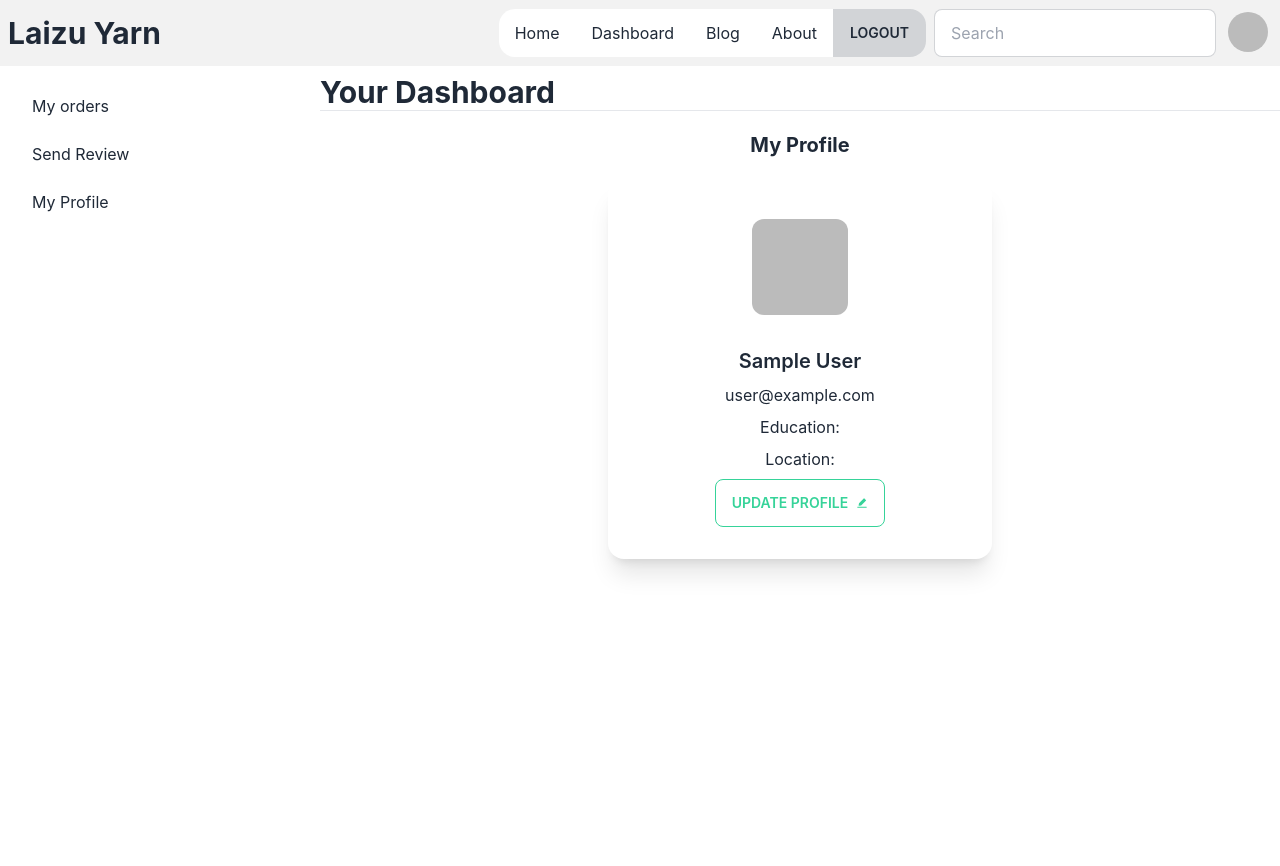
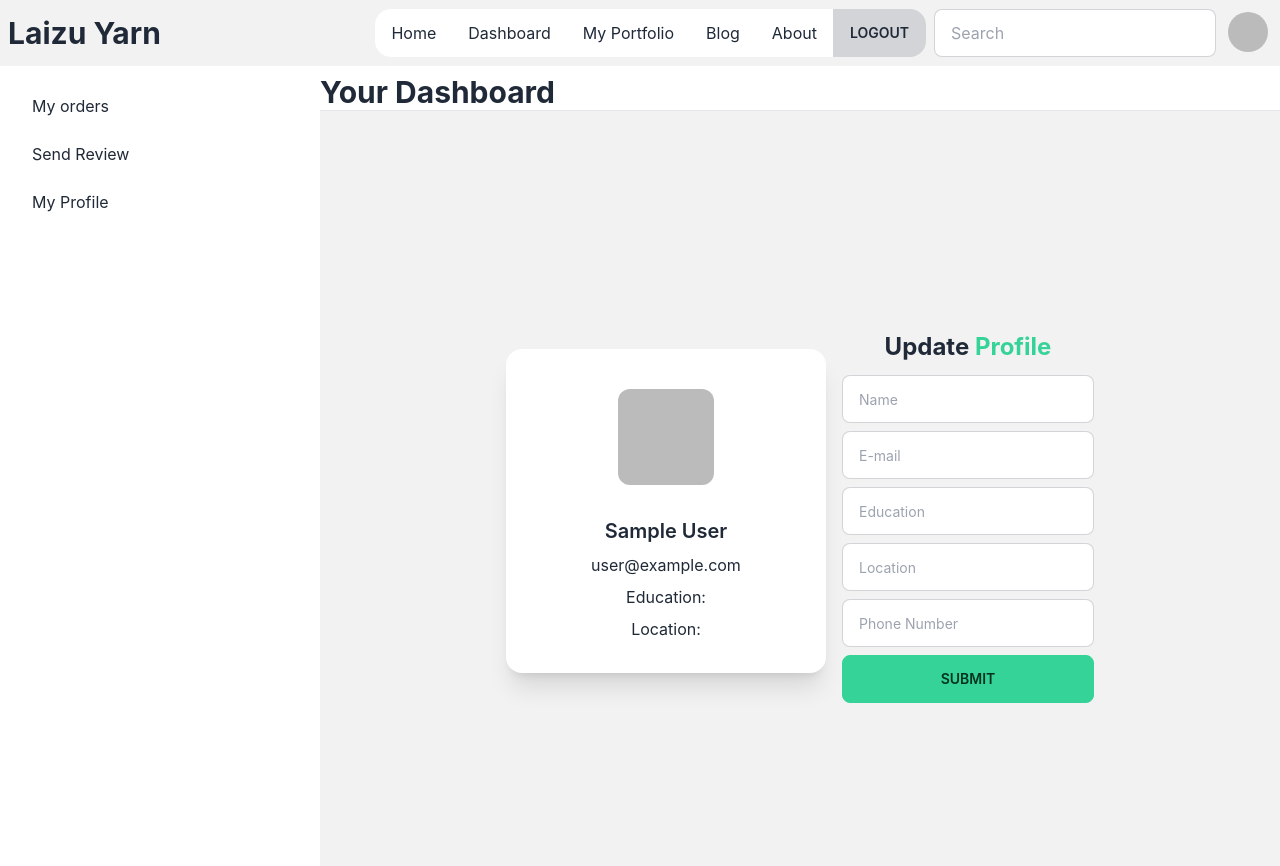
Before and after one commit to laizuakram1/yarn-warehouse, a React (Create React App) app: page /dashboard/profile in a window 1280 px wide. Built offline with nearby package versions, Linux system fonts and the light colour scheme; no server answers; sample sign-in values are in the browser's storage.

Commit message:
create portfolio section

```diff
--- a/src/App.js
+++ b/src/App.js
@@ -12,8 +12,8 @@ import RequireAuth from "./Pages/Shared/RequireAuth";
 import Dashboard from "./Pages/Dashboard/Dashboard";
 import MyOrders from "./Pages/Dashboard/MyOrders";
 import SendReview from "./Pages/Dashboard/SendReview";
-import MyProflile from "./Pages/Dashboard/MyProflile";
-
+import MyProfile from "./Pages/Dashboard/MyProfile";
+import Portfolio from "./Pages/Dashboard/Portfolio/Portfolio";
 
 function App() {
   return (
@@ -31,12 +31,15 @@ function App() {
         <Route path='/dashboard' element={<RequireAuth><Dashboard></Dashboard></RequireAuth>}>
           <Route path='/dashboard/orders' element={<MyOrders></MyOrders>}></Route>
           <Route path='/dashboard/review' element={<SendReview></SendReview>}></Route>
-          <Route path='/dashboard/profile' element={<MyProflile></MyProflile>}></Route>
+          <Route path='/dashboard/profile' element={<MyProfile></MyProfile>}></Route>
+
         </Route>
+        <Route path='/portfolio' element={<Portfolio></Portfolio>}></Route>
         <Route path='/login' element={<Login></Login>}></Route>
         <Route path='/signup' element={<SignUp></SignUp>}></Route>
 
       </Routes>
+
       <ToastContainer/>
     </div>
   );
--- /dev/null
+++ b/src/Pages/Dashboard/MyProfile.js
@@ -0,0 +1,75 @@
+import React, { useEffect } from 'react';
+import { useAuthState } from 'react-firebase-hooks/auth';
+import auth from '../../firebase.init';
+import { useForm } from "react-hook-form";
+
+
+
+
+
+const MyProfile = () => {
+    const [user] = useAuthState(auth);
+
+
+
+    const { register, handleSubmit } = useForm();
+    const onSubmit = data => {
+
+        fetch(`http://localhost:5000/profile`,{
+            method:'POST',
+            headers:{
+                'conternt-type':'application/jsonn'
+            },
+            body:JSON.stringify(data)
+        })
+        .then(res => res.json())
+        .then(data => console.log(data))
+
+    };
+
+    return (
+
+        <div class="hero min-h-screen bg-base-200">
+
+            <div class="hero-content flex-col lg:flex-row-reverse">
+
+                <form onSubmit={handleSubmit(onSubmit)} >
+                <h2 className='text-2xl font-bold text-center py-3'>Update <span className='text-success'>Profile</span></h2>
+               <div className='grid grid-cols-1 gap-2'>
+               <input
+                {...register("name", {required:true})} type="text" placeholder="Name" class="input input-bordered input-md w-full max-w-xs" />
+                <input
+                {...register("email", {required:true})} type="email" placeholder="E-mail" class="input input-bordered input-md w-full max-w-xs" />
+                <input
+                {...register("education", {required:true})} type="text" placeholder="Education" class="input input-bordered input-md w-full max-w-xs" />
+                <input
+                {...register("location", {required:true})} type="text" placeholder="Location" class="input input-bordered input-md w-full max-w-xs" />
+                <input
+                {...register("phone", {required:true})} type="number" placeholder="Phone Number" class="input input-bordered input-md w-full max-w-xs" />
+
+                    <input type="submit" className='btn btn-success' />
+               </div>
+                </form>
+
+
+                <div>
+                    <div class="card w-80 bg-base-100 shadow-xl">
+                        <figure class="px-10 pt-10">
+                            <img src={user?.photoURL} alt="Shoes" class="rounded-xl" />
+                        </figure>
+                        <div class="card-body items-center text-center">
+                            <h2 class="card-title">{user?.displayName}</h2>
+                            <p>{user?.email}</p>
+                            <p>Education:</p>
+                            <p>Location:</p>
+                        </div>
+                    </div>
+                </div>
+            </div>
+        </div>
+
+
+    );
+};
+
+export default MyProfile;
--- a/src/Pages/Dashboard/MyProflile.js
+++ /dev/null
@@ -1,36 +0,0 @@
-import React from 'react';
-import { useAuthState } from 'react-firebase-hooks/auth';
-import auth from '../../firebase.init';
-import { AiFillEdit } from "react-icons/ai";
-
-
-
-
-const MyProflile = () => {
-    const [user] = useAuthState(auth);
-    console.log(user);
-
-
-    return (
-        <div>
-            <h2 className='text-xl py-5 text-center font-bold'>My Profile</h2>
-            <div class="card w-96 bg-base-100 shadow-xl mx-auto">
-                <figure class="px-10 pt-10">
-                    <img src={user?.photoURL} alt="Shoes" class="rounded-xl" />
-                </figure>
-                <div class="card-body items-center text-center">
-                    <h2 class="card-title">{user?.displayName}</h2>
-                    <p>{user?.email}</p>
-                    <p>Education:</p>
-                    <p>Location:</p>
-                    <div class="card-actions">
-                    <button class="btn btn-outline btn-success">Update Profile <AiFillEdit className='ps-2 text-xl'></AiFillEdit></button>
-
-                    </div>
-                </div>
-            </div>
-        </div>
-    );
-};
-
-export default MyProflile;
--- /dev/null
+++ b/src/Pages/Dashboard/Portfolio/Portfolio.js
@@ -0,0 +1,40 @@
+import React from 'react';
+import { useAuthState } from 'react-firebase-hooks/auth';
+import { FaBookOpen, FaFacebook, FaLinkedin, FaUserGraduate, FaYoutube } from 'react-icons/fa';
+import auth from '../../../firebase.init';
+
+
+const Portfolio = () => {
+    const [user] = useAuthState(auth);
+
+    return (
+        <div class="card w-96 bg-base-100 shadow-xl mx-auto mt-10">
+            <figure class="px-10 pt-10">
+                <div class="avatar online">
+                    <div class="w-24 rounded-full">
+                        <img src={user?.photoURL} alt='user' />
+                    </div>
+                </div>
+            </figure>
+            <div class="card-body items-center text-center">
+                <h2 class="card-title">{user?.displayName}</h2>
+                <p>{user?.email}</p>
+                <p><FaUserGraduate className='inline mr-2'></FaUserGraduate>Dimplopa in Medical Technologist</p>
+                <p><FaBookOpen className='inline mr-2'></FaBookOpen>K.H Memorial health technology Institute</p>
+                <div class="card-actions">
+                    <button class="btn btn-primary">Buy Now</button>
+                </div>
+            </div>
+            <div class="border-opacity-50">
+                <div class="divider">Connect with me</div>
+                <div class="grid grid-cols-3 h-20 card bg-base-300 rounded-box place-items-center text-l ">
+                    <FaFacebook className='hover:text-orange-500'></FaFacebook>
+                    <FaLinkedin className='hover:text-orange-500'></FaLinkedin>
+                     <FaYoutube className='hover:text-orange-500'></FaYoutube>
+                </div>
+            </div>
+        </div>
+    );
+};
+
+export default Portfolio;
--- a/src/Pages/Home/Navbar.js
+++ b/src/Pages/Home/Navbar.js
@@ -33,6 +33,7 @@ const Navbar = () => {
             <ul class="menu menu-vertical lg:menu-horizontal bg-base-100 rounded-box mr-2">
                 <li><Link to='/'>Home</Link></li>
                 <li><Link to='/dashboard'>Dashboard</Link></li>
+                <li><Link to='/portfolio'>My Portfolio</Link></li>
                 <li><Link to='/blog'>Blog</Link></li>
                 <li><Link to='/about'>About</Link></li>
                 <li>{
```
